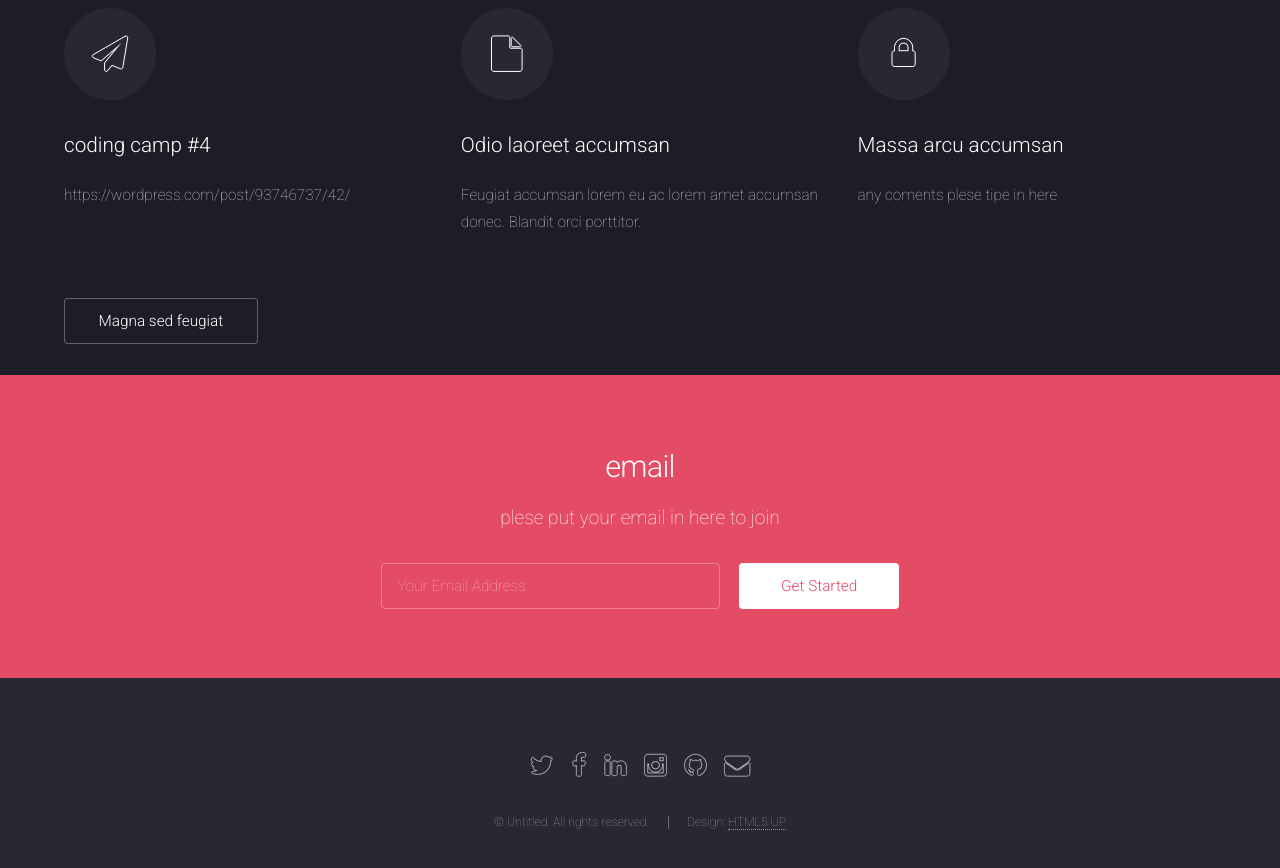
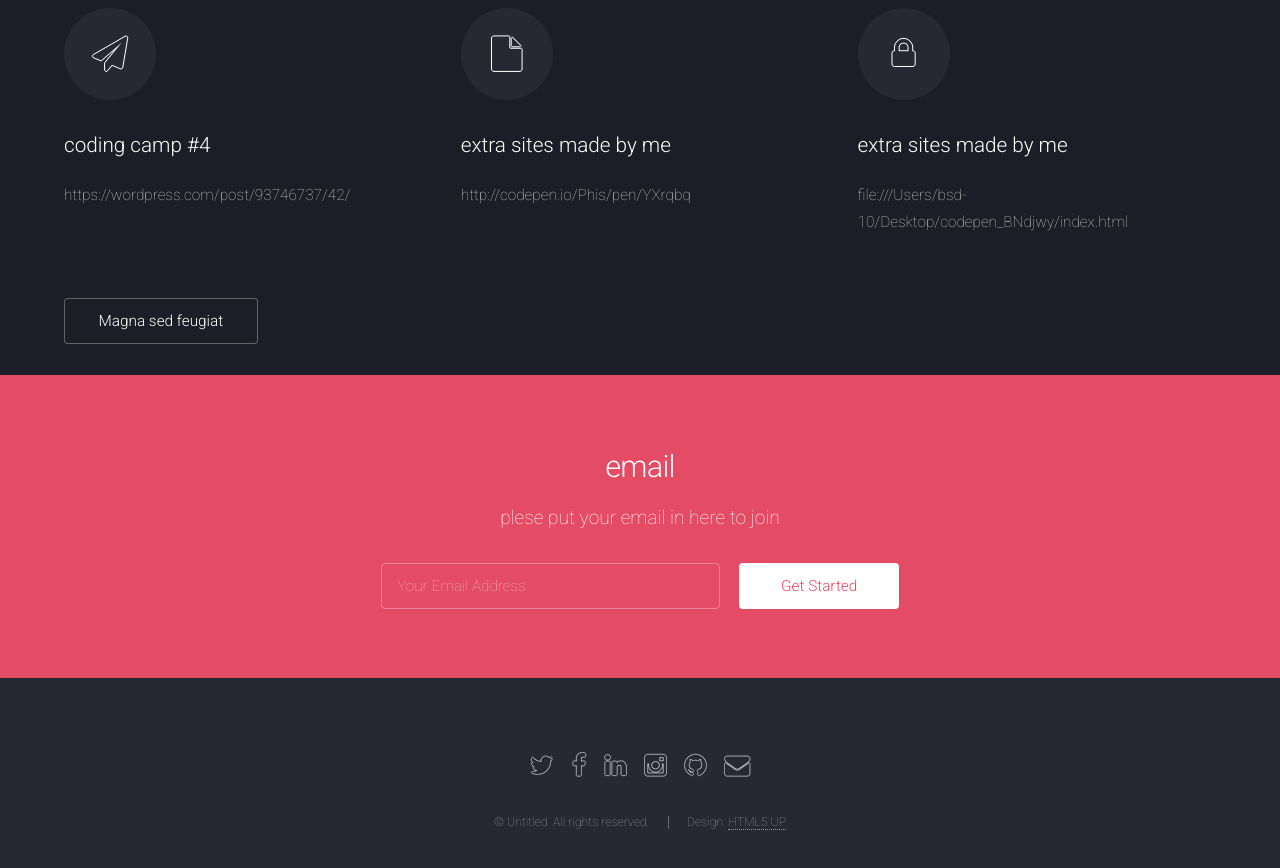
Before and after one commit to gilbertscott/gilbertscott.github.io, a plain HTML site: page index.html in a window 1280 px wide. Shown: the part 3640-4508 px from the top of the page. Drawn offline with Linux system fonts and the light colour scheme.

Commit message:
canged writing

```diff
--- a/index.html
+++ b/index.html
@@ -162,13 +162,13 @@
 								</section>
 								<section class="4u 6u(medium) 12u$(xsmall)">
 									<span class="icon alt major fa-file"></span>
-									<h3>Odio laoreet accumsan</h3>
-									<p>Feugiat accumsan lorem eu ac lorem amet accumsan donec. Blandit orci porttitor.</p>
+									<h3>extra sites made by me </h3>
+									<p>             http://codepen.io/Phis/pen/YXrqbq</p>
 								</section>
 								<section class="4u$ 6u$(medium) 12u$(xsmall)">
 									<span class="icon alt major fa-lock"></span>
-									<h3>Massa arcu accumsan</h3>
-									<p>any coments plese tipe in here</p>
+									<h3>extra sites made by me</h3>
+									<p>              file:///Users/bsd-10/Desktop/codepen_BNdjwy/index.html</p>
 								</section>
 							</div>
 						</div>
```
